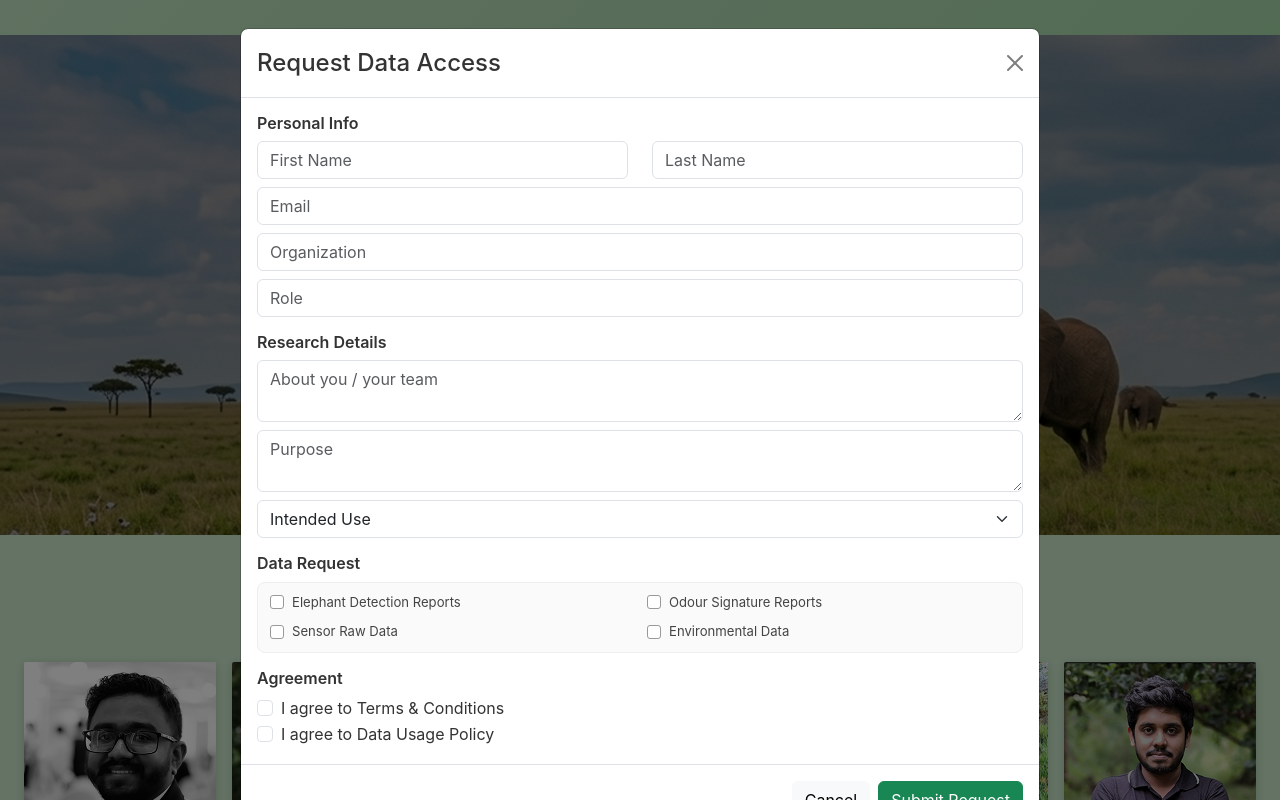
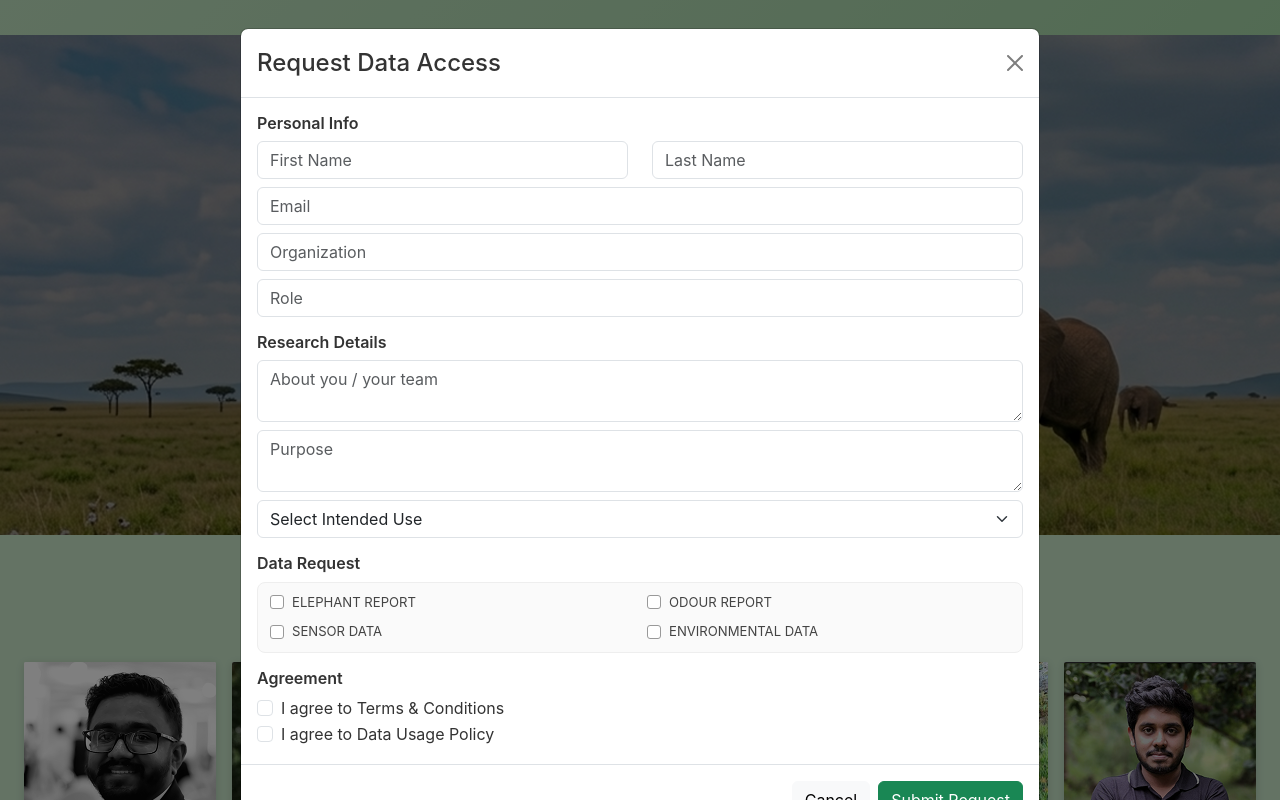
Before and after one commit to Akila618/ele_scent_landing_page, a React (Vite) app: page / in a window 1280 px wide. Both pictures are taken after a click on the button "Request Access Today". Shown: the part 1670-2470 px from the top of the page. Built offline with nearby package versions, Linux system fonts and the light colour scheme.

Commit message:
request api intergrated

```diff
--- a/package.json
+++ b/package.json
@@ -9,6 +9,7 @@
     "preview": "vite preview"
   },
   "dependencies": {
+    "axios": "^1.16.0",
     "bootstrap": "^5.3.8",
     "react": "^18.2.0",
     "react-bootstrap": "^2.10.10",
--- /dev/null
+++ b/src/api/externalUserApi.js
@@ -0,0 +1,22 @@
+import axios from "axios";
+
+const API_URL = "http://localhost:8081/api/users";
+
+export const createExternalUserRequest = async (data) => {
+  try {
+    const response = await axios.post(
+      `${API_URL}/create-request`,
+      data,
+      {
+        headers: {
+          "Content-Type": "application/json"
+        }
+      }
+    );
+
+    return response.data;
+  } catch (error) {
+    console.error("Error creating request:", error.response?.data || error.message);
+    throw error;
+  }
+};
--- a/src/components/RequestAccessModal.jsx
+++ b/src/components/RequestAccessModal.jsx
@@ -1,51 +1,227 @@
-import { Modal, Button, Form, Row, Col } from 'react-bootstrap'
+import { Modal, Button, Form, Row, Col, Spinner } from 'react-bootstrap'
+import { useState } from 'react'
 import './RequestAccessModal.css'
+import { createExternalUserRequest } from "../api/externalUserApi";
 
 export default function RequestAccessModal({ show, handleClose }) {
+
+    const initialState = {
+        firstname: '',
+        lastname: '',
+        email: '',
+        organization: '',
+        role: '',
+        about: '',
+        purpose: '',
+        intendedUse: '',
+        reportTypes: [],
+        terms: false,
+        policy: false
+    }
+
+    const [formData, setFormData] = useState(initialState)
+    const [validated, setValidated] = useState(false)
+    const [success, setSuccess] = useState(false)
+    const [loading, setLoading] = useState(false)
+    const [error, setError] = useState("")
+
+    const handleChange = (e) => {
+        const { name, value, type, checked } = e.target
+
+        if (type === 'checkbox' && name === 'reportTypes') {
+            let updated = [...formData.reportTypes]
+
+            if (checked) {
+                updated.push(value)
+            } else {
+                updated = updated.filter(item => item !== value)
+            }
+
+            setFormData({ ...formData, reportTypes: updated })
+        } else if (type === 'checkbox') {
+            setFormData({ ...formData, [name]: checked })
+        } else {
+            setFormData({ ...formData, [name]: value })
+        }
+    }
+
+    const handleSubmit = async (e) => {
+        e.preventDefault()
+
+        setError("")
+        setSuccess(false)
+
+        if (
+            e.currentTarget.checkValidity() === false ||
+            formData.reportTypes.length === 0 ||
+            !formData.terms ||
+            !formData.policy
+        ) {
+            setValidated(true)
+            return
+        }
+
+        try {
+            setLoading(true)
+
+            const payload = {
+                firstname: formData.firstname,
+                lastname: formData.lastname,
+                email: formData.email,
+                organization: formData.organization,
+                role: formData.role,
+                about: formData.about,
+                purpose: formData.purpose,
+                intendentuse: formData.intendedUse,
+                reportTypes: formData.reportTypes.join(",")
+            }
+
+            const response = await createExternalUserRequest(payload)
+
+            if (response?.status === "success") {
+                setSuccess(true)
+            } else {
+                setError(response?.message || "Something went wrong")
+            }
+
+        } catch (err) {
+            setError(
+                err?.response?.data?.message ||
+                "Server error. Please try again later."
+            )
+        } finally {
+            setLoading(false)
+        }
+    }
+
+    const handleCloseAndReset = () => {
+        setFormData(initialState)
+        setValidated(false)
+        setSuccess(false)
+        setError("")
+        setLoading(false)
+        handleClose()
+    }
+
     return (
-        <Modal show={show} onHide={handleClose} centered size="lg">
+        <Modal show={show} onHide={handleCloseAndReset} centered size="lg">
             <Modal.Header closeButton>
                 <Modal.Title className="modal-title-small">
                     Request Data Access
                 </Modal.Title>
             </Modal.Header>
 
-            <Modal.Body>
-                <Form className="small-form">
+            {/* ✅ SUCCESS VIEW */}
+            {success ? (
+                <Modal.Body className="text-center py-4">
+                    <h5 className="text-success mb-2">
+                        Request Submitted
+                    </h5>
+
+                    <p className="small text-muted">
+                        Your request has been sent successfully.
+                        Our team will review it and contact you via email.
+                    </p>
+
+                    <Button
+                        variant="success"
+                        size="sm"
+                        onClick={handleCloseAndReset}
+                    >
+                        Close
+                    </Button>
+                </Modal.Body>
+            ) : (
+                <Form noValidate validated={validated} onSubmit={handleSubmit}>
+
+                    <Modal.Body className="small-form">
+
+                        {/* ❌ ERROR MESSAGE */}
+                        {error && (
+                            <div className="alert alert-danger py-2 small">
+                                {error}
+                            </div>
+                        )}
 
                         {/* Personal Info */}
                         <h6 className="section-title">Personal Info</h6>
+
                         <Row>
                             <Col>
-                            <Form.Control placeholder="First Name" />
+                                <Form.Control
+                                    name="firstname"
+                                    placeholder="First Name"
+                                    required
+                                    onChange={handleChange}
+                                />
                             </Col>
+
                             <Col>
-                            <Form.Control placeholder="Last Name" />
+                                <Form.Control
+                                    name="lastname"
+                                    placeholder="Last Name"
+                                    required
+                                    onChange={handleChange}
+                                />
                             </Col>
                         </Row>
 
-                    <Form.Control className="mt-2" placeholder="Email" />
-                    <Form.Control className="mt-2" placeholder="Organization" />
-                    <Form.Control className="mt-2" placeholder="Role" />
+                        <Form.Control
+                            className="mt-2"
+                            name="email"
+                            type="email"
+                            placeholder="Email"
+                            required
+                            onChange={handleChange}
+                        />
+
+                        <Form.Control
+                            className="mt-2"
+                            name="organization"
+                            placeholder="Organization"
+                            required
+                            onChange={handleChange}
+                        />
+
+                        <Form.Control
+                            className="mt-2"
+                            name="role"
+                            placeholder="Role"
+                            required
+                            onChange={handleChange}
+                        />
 
                         {/* Research Details */}
-                    <h6 className="section-title mt-3">Research Details</h6>
+                        <h6 className="section-title mt-3">
+                            Research Details
+                        </h6>
+
                         <Form.Control
                             as="textarea"
                             rows={2}
+                            name="about"
                             placeholder="About you / your team"
-                        className="mt-1"
+                            required
+                            onChange={handleChange}
                         />
 
                         <Form.Control
                             as="textarea"
                             rows={2}
+                            name="purpose"
                             placeholder="Purpose"
                             className="mt-2"
+                            required
+                            onChange={handleChange}
                         />
 
-                    <Form.Select className="mt-2">
-                        <option>Intended Use</option>
+                        <Form.Select
+                            className="mt-2"
+                            name="intendedUse"
+                            required
+                            onChange={handleChange}
+                        >
+                            <option value="">Select Intended Use</option>
                             <option>Academic Research</option>
                             <option>Government Policy</option>
                             <option>NGO / Conservation</option>
@@ -53,62 +229,78 @@ export default function RequestAccessModal({ show, handleClose }) {
                         </Form.Select>
 
                         {/* Data Request */}
-                    <h6 className="section-title mt-3">Data Request</h6>
+                        <h6 className="section-title mt-3">
+                            Data Request
+                        </h6>
 
                         <div className="checkbox-group">
-
-                        <label className="custom-check">
-                            <input type="checkbox" />
+                            {[
+                                "ELEPHANT_REPORT",
+                                "ODOUR_REPORT",
+                                "SENSOR_DATA",
+                                "ENVIRONMENTAL_DATA"
+                            ].map((type) => (
+                                <label key={type} className="custom-check">
+                                    <input
+                                        type="checkbox"
+                                        name="reportTypes"
+                                        value={type}
+                                        onChange={handleChange}
+                                    />
                                     <span className="box"></span>
-                            Elephant Detection Reports
+                                    {type.replaceAll("_", " ")}
                                 </label>
-
-                        <label className="custom-check">
-                            <input type="checkbox" />
-                            <span className="box"></span>
-                            Odour Signature Reports
-                        </label>
-
-                        <label className="custom-check">
-                            <input type="checkbox" />
-                            <span className="box"></span>
-                            Sensor Raw Data
-                        </label>
-
-                        <label className="custom-check">
-                            <input type="checkbox" />
-                            <span className="box"></span>
-                            Environmental Data
-                        </label>
-
+                            ))}
                         </div>
 
-
+                        {validated && formData.reportTypes.length === 0 && (
+                            <div className="text-danger small mt-1">
+                                Select at least one report type
+                            </div>
+                        )}
 
                         {/* Agreement */}
-                    <h6 className="section-title mt-3">Agreement</h6>
+                        <h6 className="section-title mt-3">
+                            Agreement
+                        </h6>
 
                         <Form.Check
                             type="checkbox"
+                            name="terms"
                             label="I agree to Terms & Conditions"
+                            required
+                            onChange={handleChange}
                         />
 
                         <Form.Check
                             type="checkbox"
+                            name="policy"
                             label="I agree to Data Usage Policy"
+                            required
+                            onChange={handleChange}
                         />
 
-                </Form>
                     </Modal.Body>
 
                     <Modal.Footer>
-                <Button variant="light" onClick={handleClose}>
+                        <Button variant="light" onClick={handleCloseAndReset}>
                             Cancel
                         </Button>
-                <Button variant="success">
-                    Submit Request
+
+                        <Button variant="success" type="submit" disabled={loading}>
+                            {loading ? (
+                                <>
+                                    <Spinner size="sm" className="me-2" />
+                                    Sending...
+                                </>
+                            ) : (
+                                "Submit Request"
+                            )}
                         </Button>
                     </Modal.Footer>
+
+                </Form>
+            )}
         </Modal>
     )
 }
```
Also changed, not shown: 1 other file (tests, documents, lock files or other folders). Lines whose indentation alone changed are shown as unchanged.
